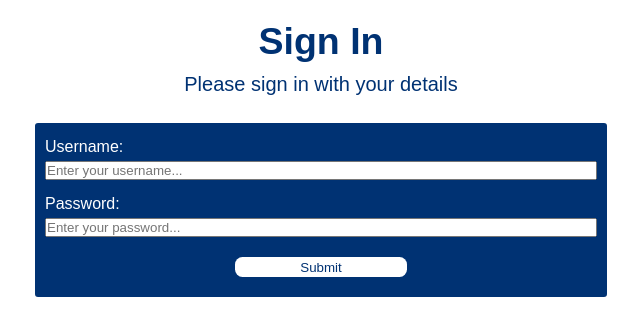
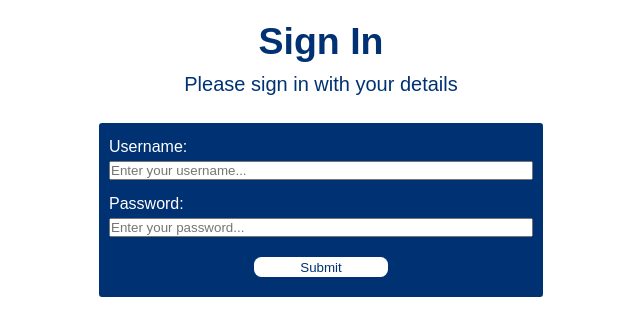
Before and after one commit to gherron94/MyFlashcards, a React (Vite) app: page /sign-in-form in a window 1280 px wide. Shown: the top 336 px of the page, without its empty margins (319-959 px from the left). Built offline with nearby package versions, Linux system fonts and the light colour scheme.

Commit message:
form styling changes

```diff
--- a/src/styles/SignUpForm.css
+++ b/src/styles/SignUpForm.css
@@ -79,7 +79,7 @@
 	}
 
 	#survey-form {
-		width: 45%;
+		width: 35%;
 		min-width: 325px;
 		margin: 25px auto;
 		border: 2px solid white;
```
